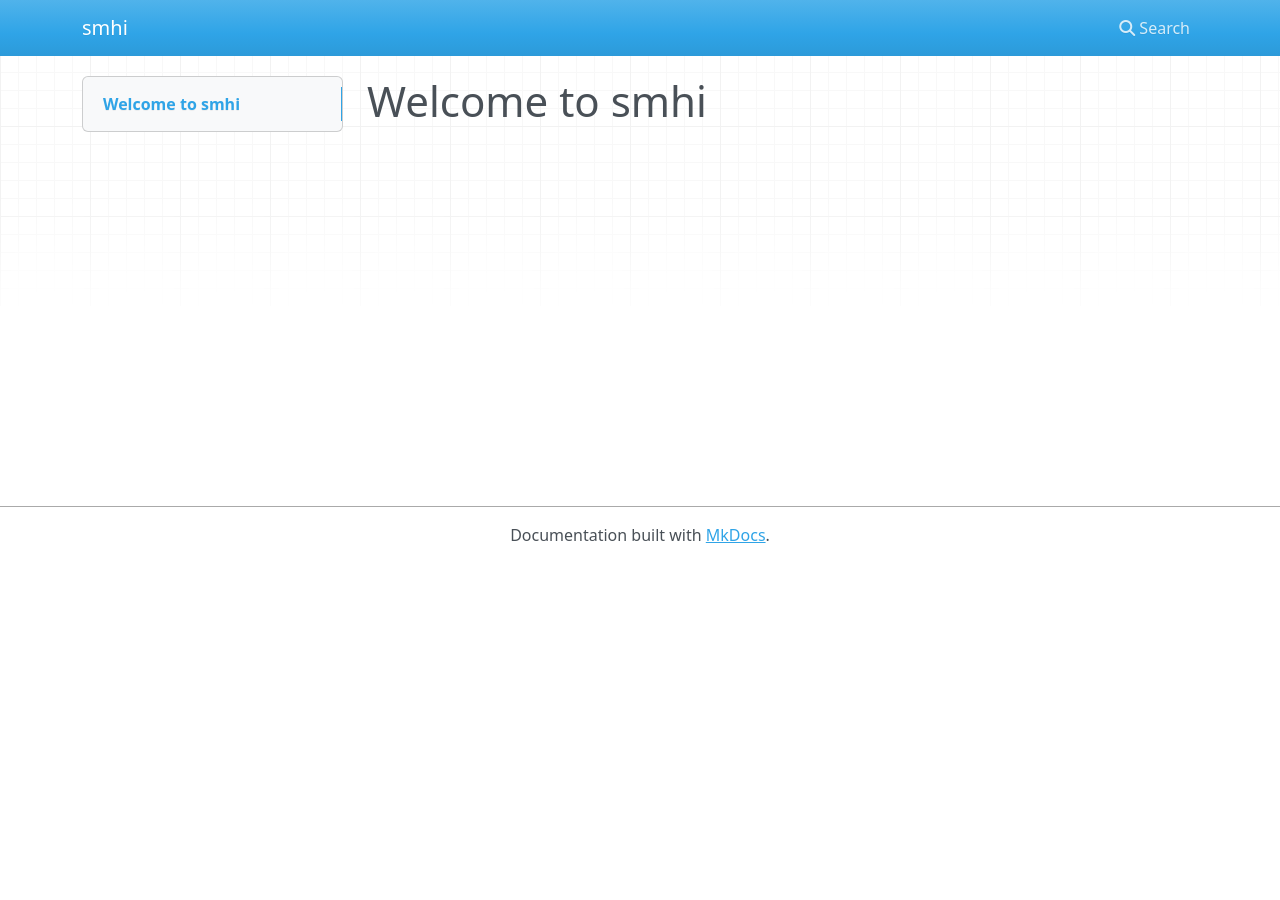
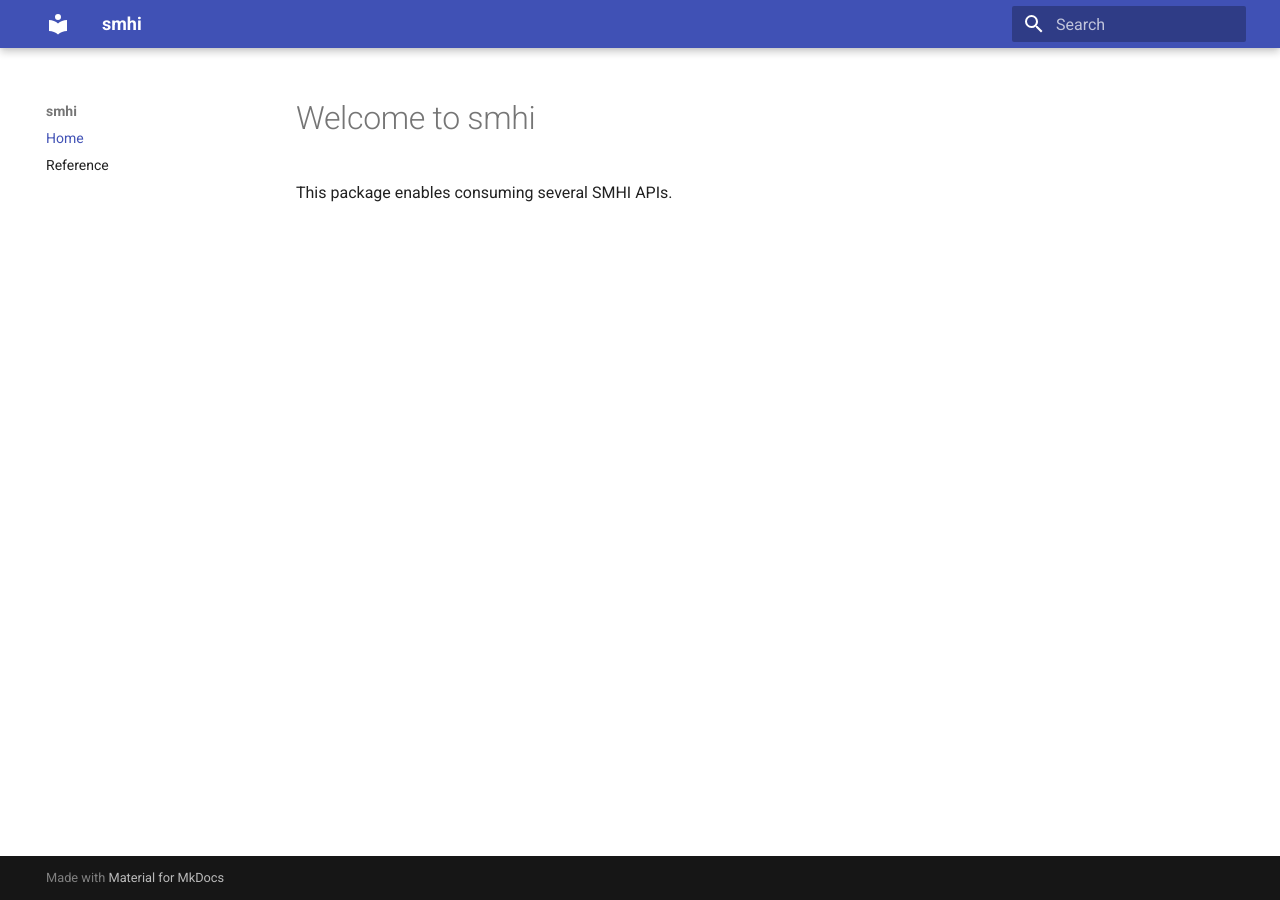
Before and after one commit to Ingenjorsarbete-For-Klimatet/ifk-smhi, an MkDocs documentation site: the page built from docs/index.md, in a window 1280 px wide. Built offline with MkDocs 1.6.1 and Material for MkDocs 9.7.7, drawn with Linux system fonts in a browser that asks for light colours; nearby versions of some CDN libraries.

Commit message:
Add mkdocstrings and some test page with references

```diff
--- a/docs/index.md
+++ b/docs/index.md
@@ -1 +1,2 @@
 # Welcome to smhi
+This package enables consuming several SMHI APIs.
--- a/mkdocs.yml
+++ b/mkdocs.yml
@@ -1 +1,15 @@
 site_name: smhi
+
+nav:
+- Home: index.md
+- Reference: reference.md
+
+watch:
+- smhi
+
+theme:
+  name: material
+
+plugins:
+- search
+- mkdocstrings
--- a/pyproject.toml
+++ b/pyproject.toml
@@ -23,4 +23,5 @@
     "pre-commit ~= 2.20",
     "mkdocs ~= 1.3",
     "mkdocs-material ~= 1.3",
+    "mkdocstrings[python] ~= 0.19",
 ]
```
Also changed, not shown: docs/reference.md (added, +6 -0 lines).
